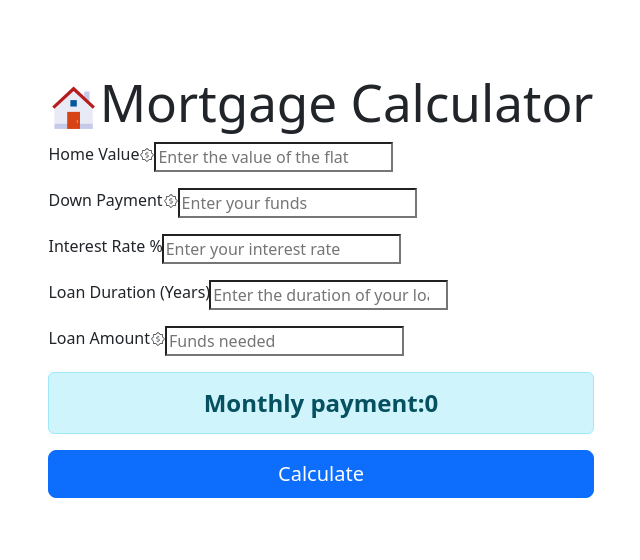
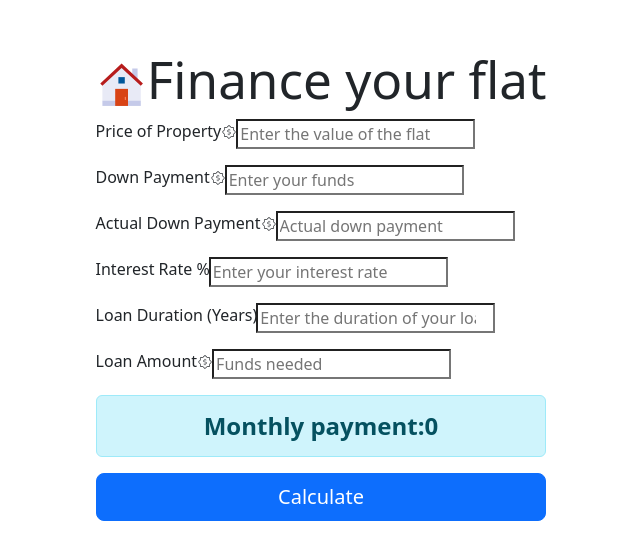
Before and after one commit to gipsoong/journeyhome, a React (Vite) app: page / in a window 1280 px wide. Shown: the part 114-674 px from the top of the page, without its empty margins (319-959 px from the left). Built offline with nearby package versions, Linux system fonts and the light colour scheme.

Commit message:
Add new field 'Actual Down Payment' to calculate true downpayment value of 20% (for resale flats)

```diff
--- a/src/App.jsx
+++ b/src/App.jsx
@@ -11,7 +11,7 @@ function App() {
   return (
     <>
       <div>
-        <h1> <FcHome />Mortgage Calculator</h1>
+        <h1> <FcHome />Finance your flat</h1>
         <Form />
       </div>
     </>
--- a/src/components/form.jsx
+++ b/src/components/form.jsx
@@ -10,10 +10,12 @@ function Form() {
     const [interestRate, setInterestRate] = useState("");
     const [loanDuration, setLoanDuration] = useState("");
     const [monthlyPayment, setMonthlyPayment] = useState(0);
+    const [actualDownPayment, setActualDownPayment] = useState("");
 
     function calculateLoanAmount() {
         setLoanAmount(homeValue - downPayment);
-        return loanAmount;
+        setActualDownPayment(homeValue * 0.2)
+        return loanAmount, actualDownPayment;
     }
 
     function calculateMonthlyPayment() {
@@ -38,7 +40,7 @@ function Form() {
     return (
         <form onSubmit={(e)=> e.preventDefault()}>
             <FormInputGroup
-                text="Home Value"
+                text="Price of Property"
                 icon={<CiBadgeDollar />}
                 placeholder={"Enter the value of the flat"}
                 onKeyUp={calculateLoanAmount}
@@ -52,6 +54,13 @@ function Form() {
                 onKeyUp={calculateLoanAmount}
                 value={downPayment}
                 onInput={(e) => setDownPayment(e.target.value)}
+            />
+            <FormInputGroup
+                text="Actual Down Payment"
+                icon={<CiBadgeDollar />}
+                placeholder={"Actual down payment"}
+                readOnly={true}
+                value={actualDownPayment}
             />
             <FormInputGroup
                 text="Interest Rate %"
```
